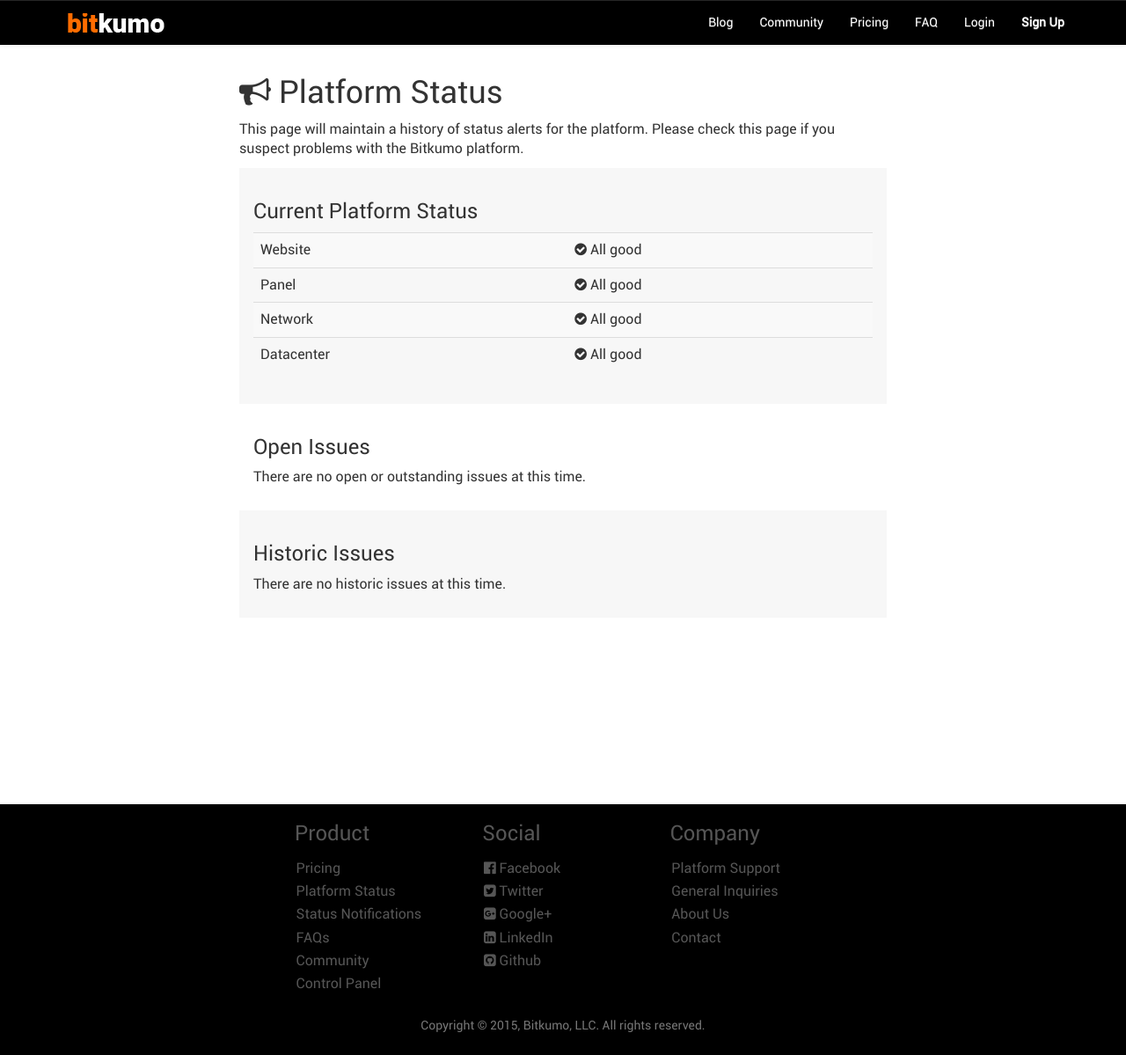
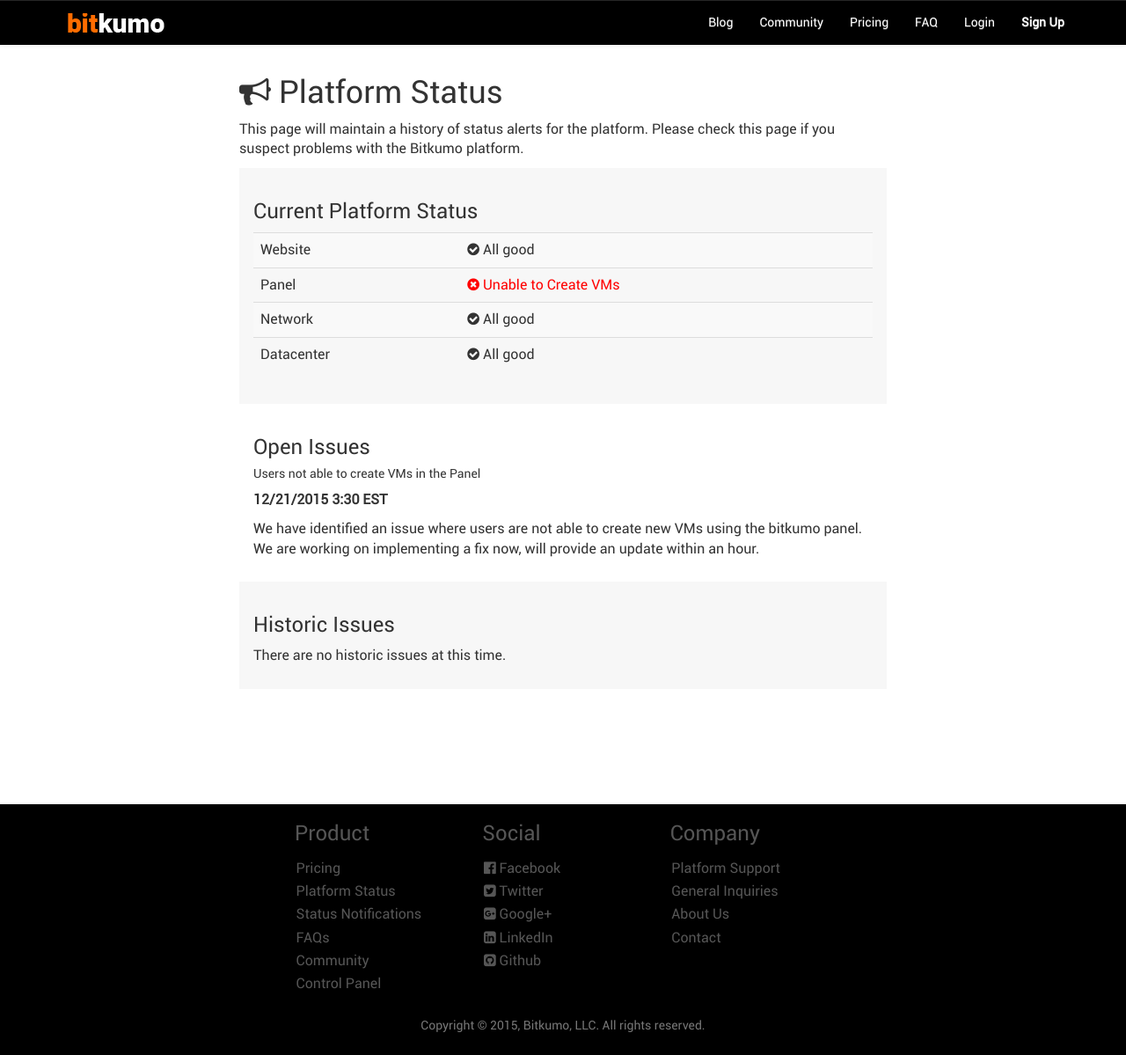
Before and after one commit to silverp1/bitkumo-website, a Jekyll site: the page built from status.html, in a window 1280 px wide and 1199 px high. Shown: the whole window at 88% size. Built offline with Jekyll 4.4.1, drawn with Linux system fonts in a browser that asks for light colours; nearby versions of some CDN libraries.

Commit message:
Update Status

```diff
--- a/css/main.scss
+++ b/css/main.scss
@@ -495,3 +495,9 @@
 .doc {
     margin-left: 5px;
 }
+
+/* Status */
+
+.critical {
+    color: red;
+}
--- a/status.html
+++ b/status.html
@@ -16,7 +16,7 @@
         </tr>
         <tr>
           <td>Panel</td>
-          <td><i class="fa fa-check-circle"></i> All good</td>
+          <td class="critical"><i class="fa fa-times-circle"></i> Unable to Create VMs</td>
         </tr>
         <tr>
           <td>Network</td>
@@ -30,7 +30,13 @@
     </div>
     <div class="row-normal">
       <h3>Open Issues</h3>
+
+      <h5> Users not able to create VMs in the Panel </h5>
+      <p><b> 12/21/2015 3:30 EST </b></p>
+      <p> We have identified an issue where users are not able to create new VMs using the bitkumo panel. We are working on implementing a fix now, will provide an update within an hour. </p>
+      <!--
       <p>There are no open or outstanding issues at this time.</p>
+      -->
       <!--
       <table class="table table-striped">
     </table>
```
